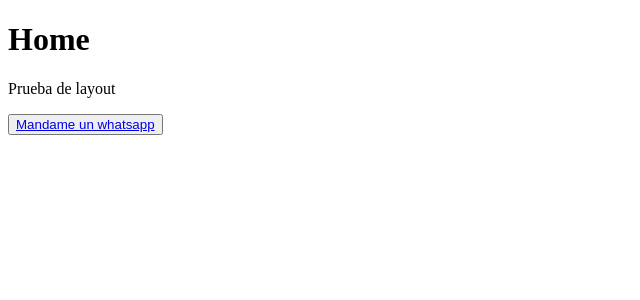
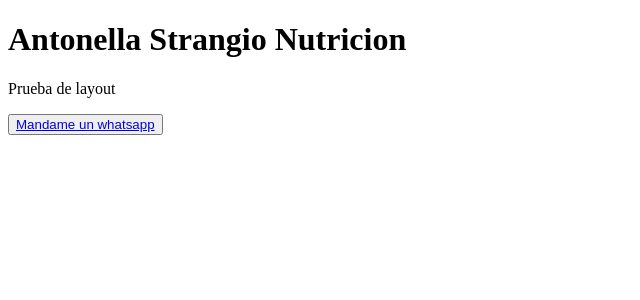
Before and after one commit to Ignacio0104/strangio-nutrition, a Next.js app: page / in a window 1280 px wide. Shown: the top 300 px of the page, without its empty margins (0-640 px from the left). Built offline with nearby package versions, Linux system fonts and the light colour scheme.

Commit message:
title changed

```diff
--- a/app/page.tsx
+++ b/app/page.tsx
@@ -1,7 +1,7 @@
 export default function Home() {
   return (
     <div>
-      <h1>Home</h1>
+      <h1>Antonella Strangio Nutricion</h1>
       <p>Prueba de layout</p>
       <button>
         <a
```
